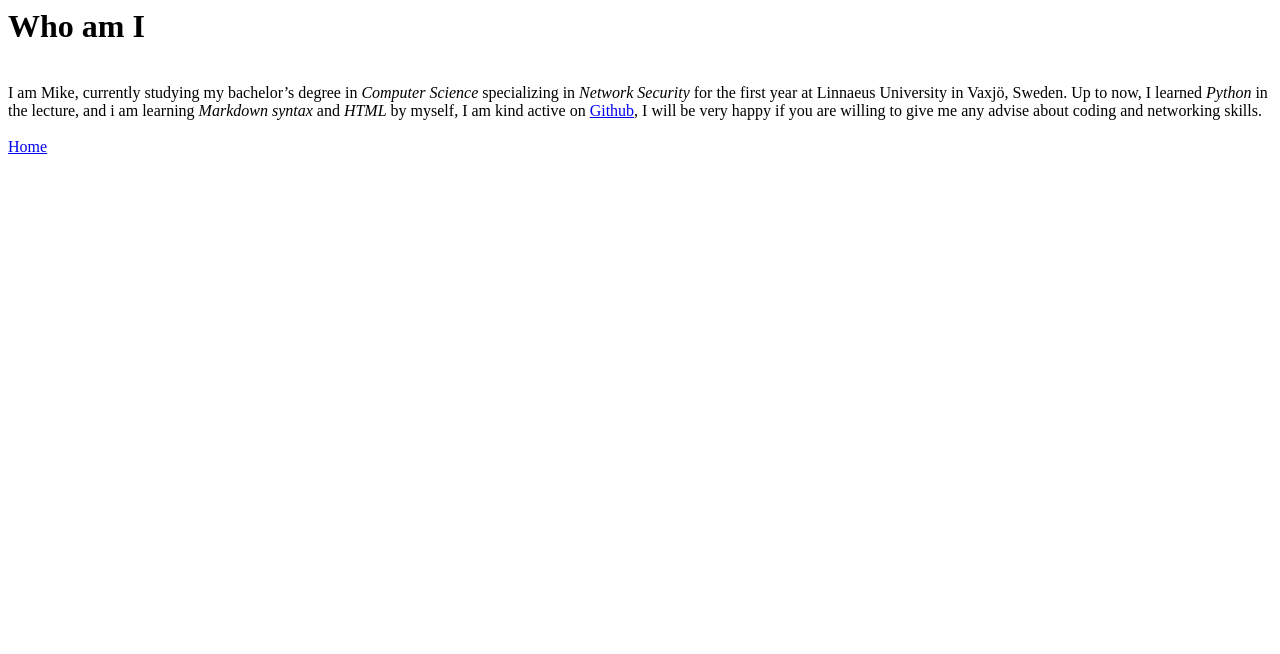
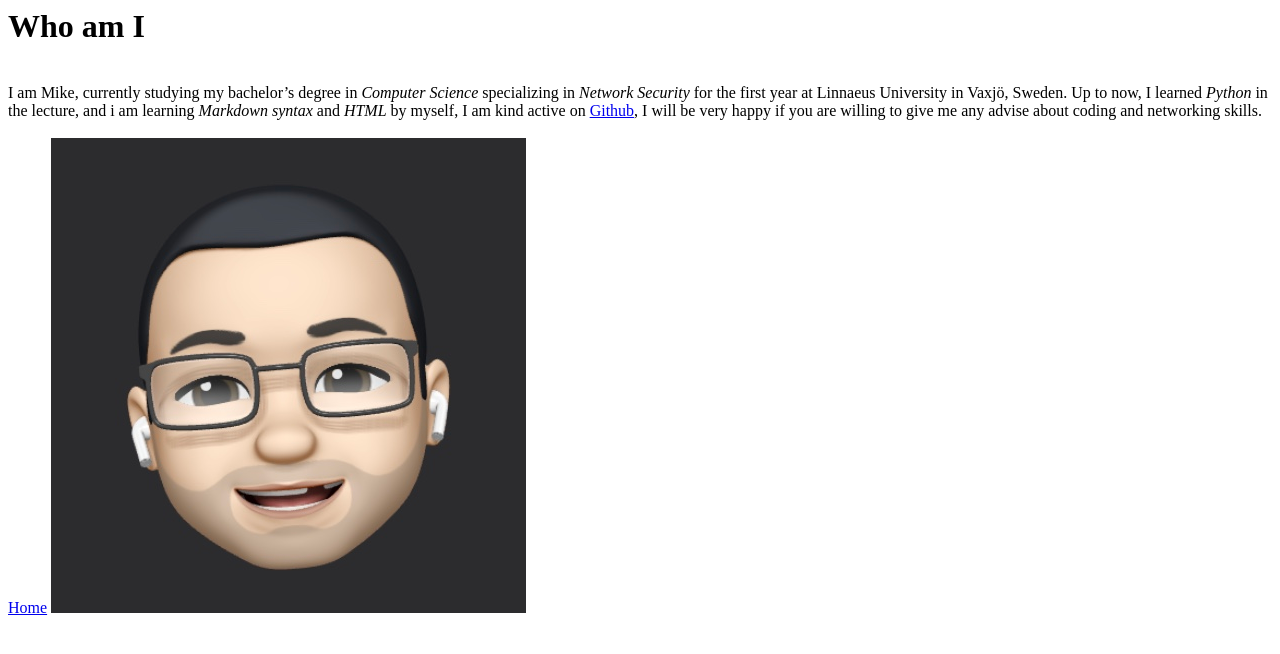
Before and after one commit to miketaochina/miketaochina.github.io, a plain HTML site: page who_am_i.html in a window 1280 px wide. Drawn offline with Linux system fonts and the light colour scheme.

Commit message:
profile pic added

```diff
--- a/who_am_i.html
+++ b/who_am_i.html
@@ -11,3 +11,5 @@ I will be very happy if you are willing to give me any advise about coding and n
   <a href="/index.html">Home</a>
 
 </body>
+
+<img src="../miketaochina.github.io/githubpic/profile photo apple memoji.jpg" alt="This is me!"/>
```
